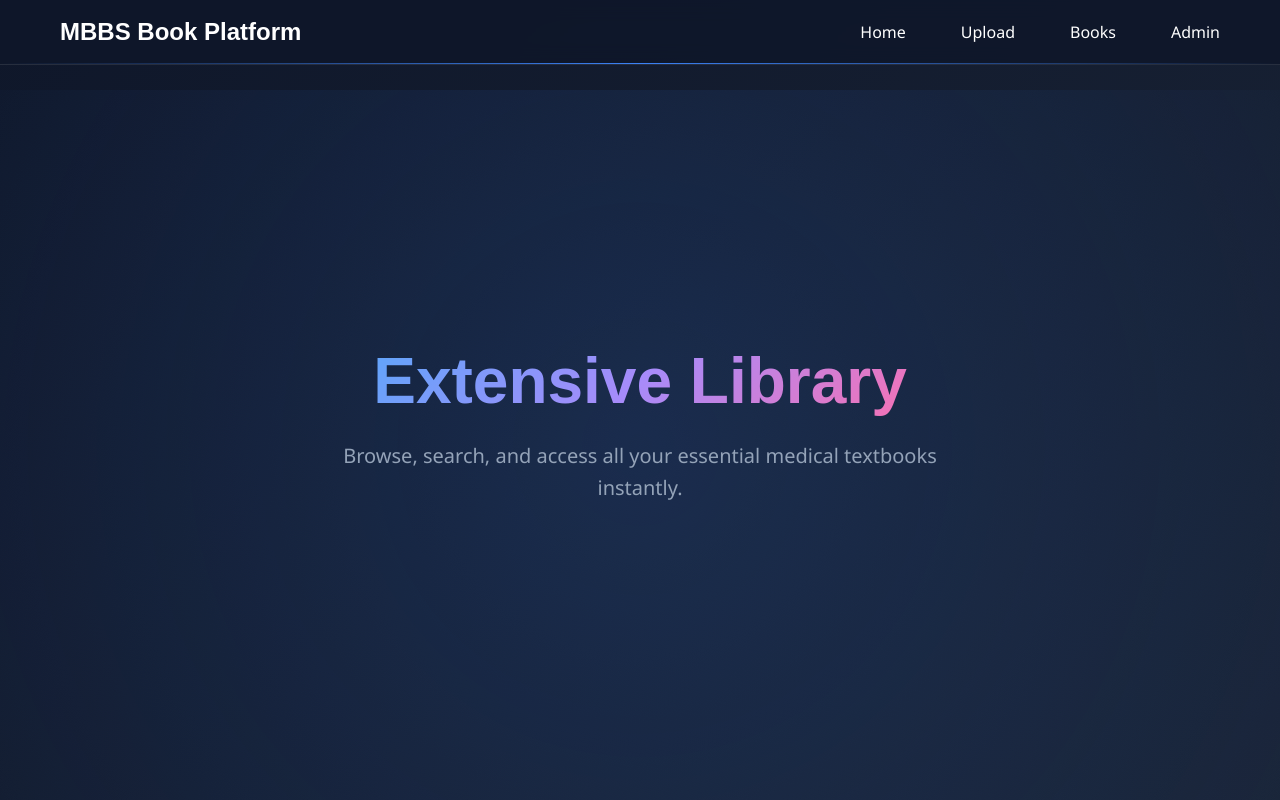
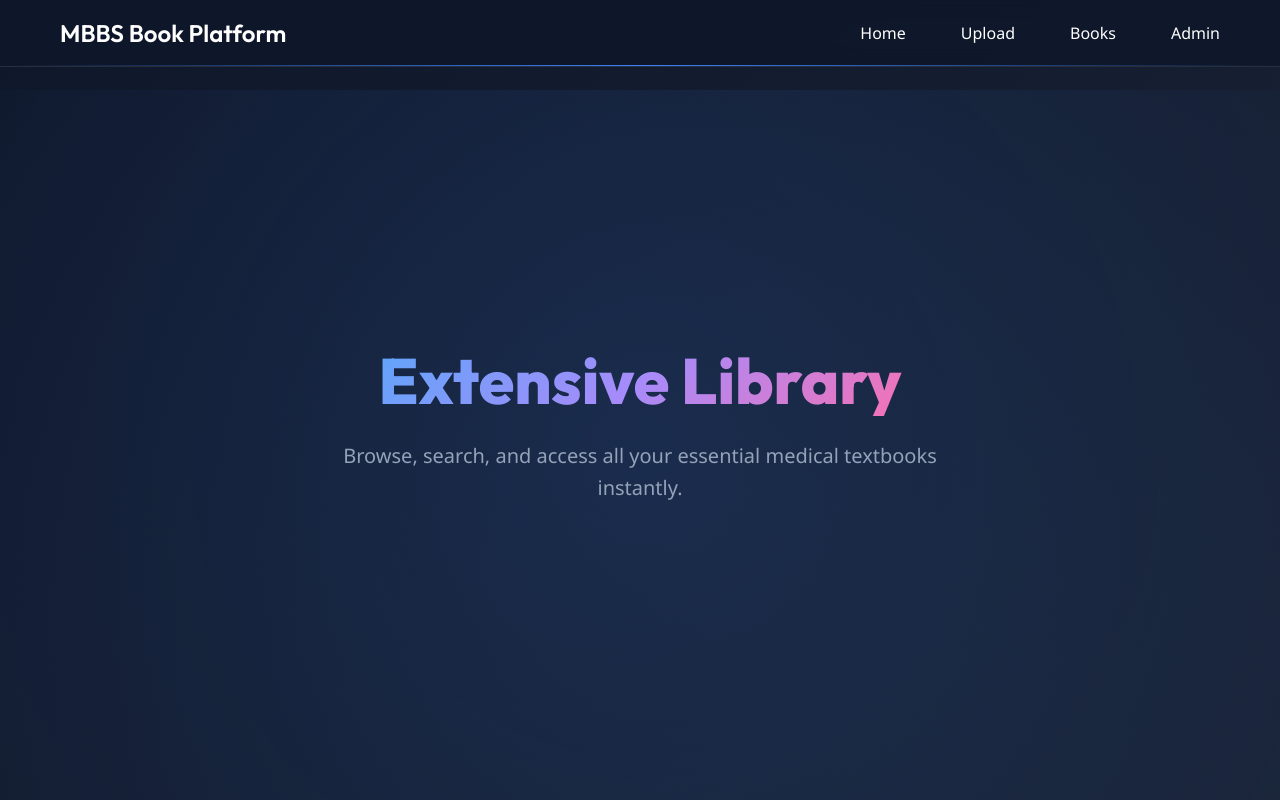
Before and after one commit to ashanyuse-max/book-platform, a website: page public/books.html in a window 1280 px wide. Shown: the top 800 px of the page. Drawn offline with Linux system fonts and the light colour scheme; no server answers.

Commit message:
UX Update: Injected native HTML5 viewport scaling meta tags to all inner pages and synced Google Fonts

```diff
--- a/public/books.html
+++ b/public/books.html
@@ -1,7 +1,12 @@
 <!DOCTYPE html>
 <html>
 <head>
+    <meta charset="UTF-8">
+    <meta name="viewport" content="width=device-width, initial-scale=1.0">
     <title>Books Store</title>
+    <link rel="preconnect" href="https://fonts.googleapis.com">
+    <link rel="preconnect" href="https://fonts.gstatic.com" crossorigin>
+    <link href="https://fonts.googleapis.com/css2?family=Outfit:wght@300;400;600;800&family=Inter:wght@400;500;600&display=swap" rel="stylesheet">
     <link rel="stylesheet" href="style.css">
 </head>
 <body class="home-body">
```
Also changed, not shown: public/admin.html (+5 -0 lines), public/subject.html (+5 -0 lines), public/upload.html (+5 -0 lines).
